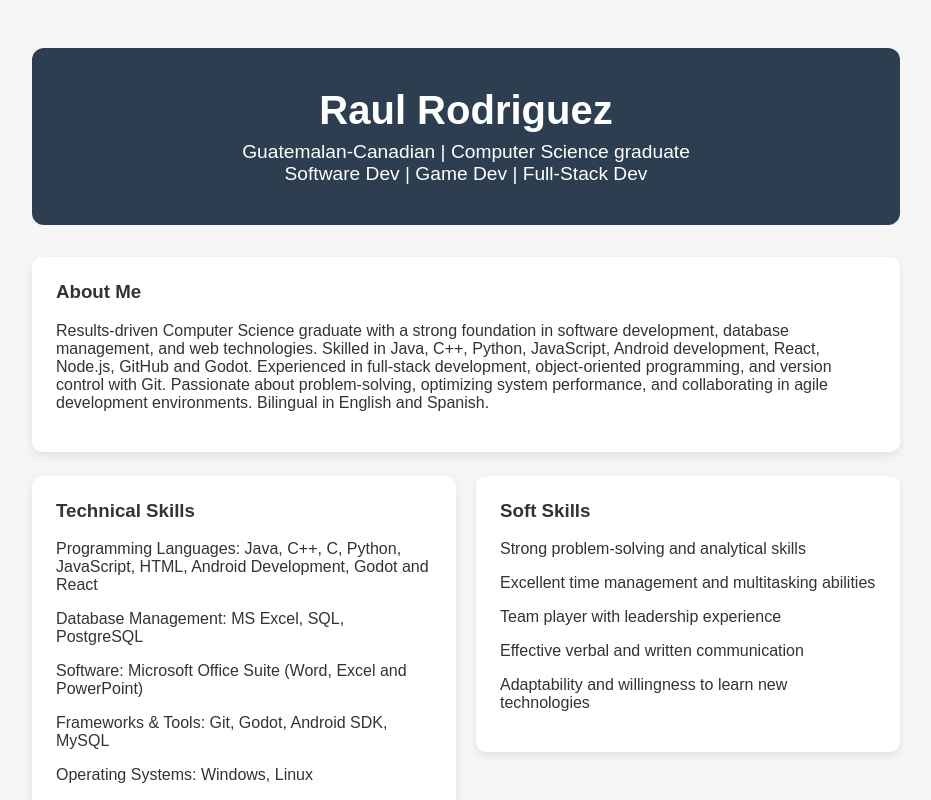
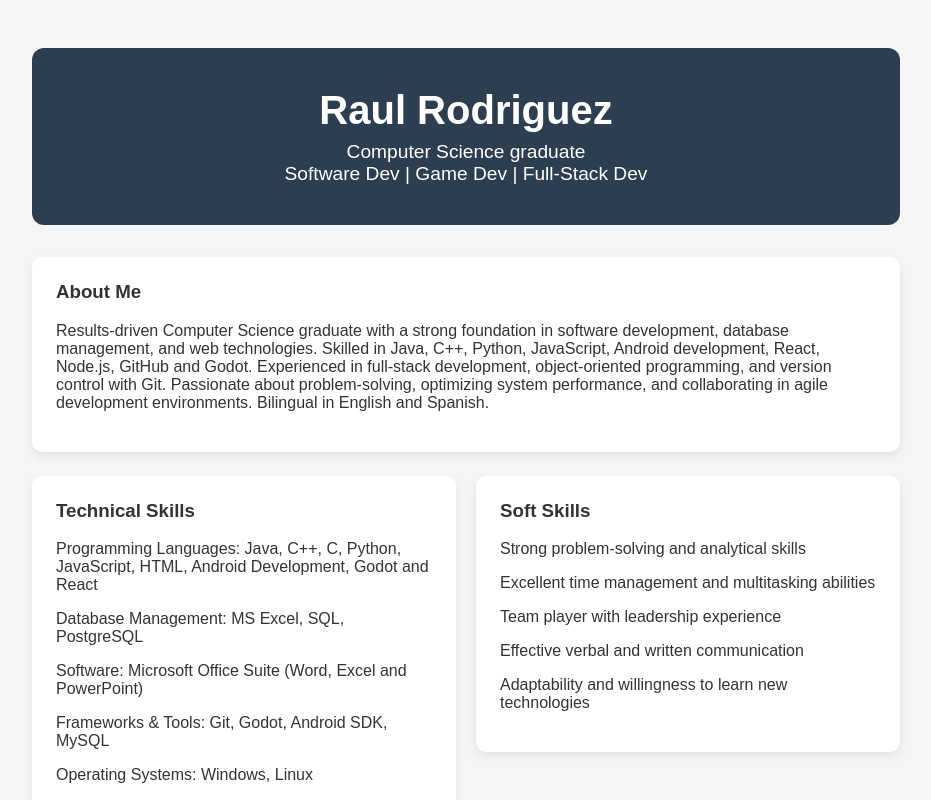
Before and after one commit to Raul-Rod/raul-rod.github.io, a React (Create React App) app: page / in a window 1280 px wide. Shown: the top 800 px of the page, without its empty margins (174-1105 px from the left). Built offline with nearby package versions, Linux system fonts and the light colour scheme.

Commit message:
eddited info

```diff
--- a/src/App.js
+++ b/src/App.js
@@ -13,7 +13,7 @@ function App() {
       <Container>
         <header className="header">
          <h1>Raul Rodriguez</h1>
-         <p>Guatemalan-Canadian | Computer Science graduate </p>
+         <p>Computer Science graduate </p>
          <p>Software Dev | Game Dev | Full-Stack Dev</p>
          </header>
         <section className="section">
```
